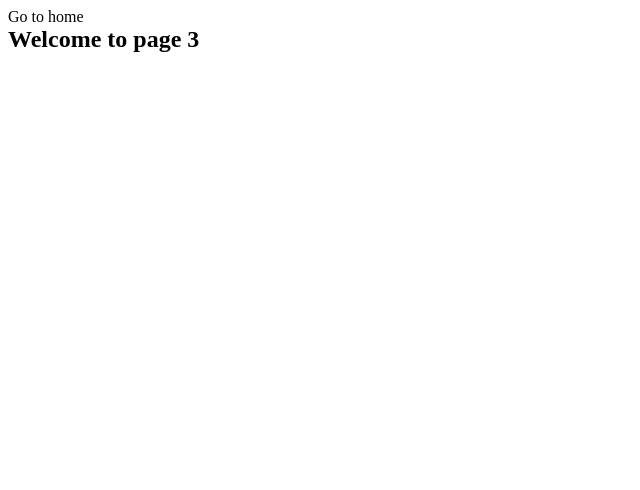
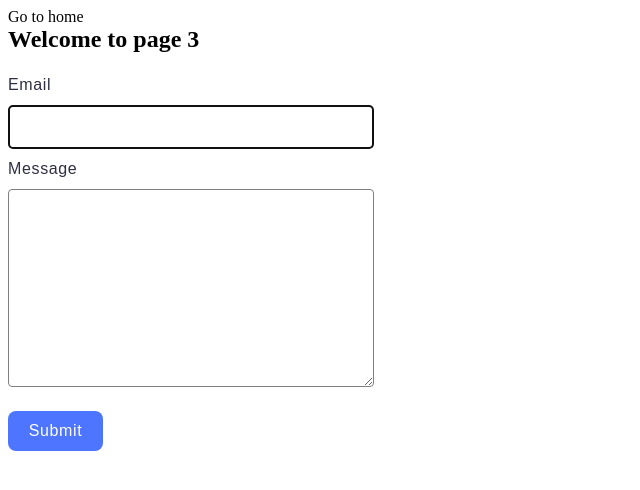
Before and after one commit to Juliiaks/goit-js-hw-009, a website built with Vite: page src/2-form.html in a window 1280 px wide. Shown: the whole page, without its empty margins (0-640 px from the left). Built offline with nearby package versions, Linux system fonts and the light colour scheme.

Commit message:
update form

```diff
--- a/src/2-form.html
+++ b/src/2-form.html
@@ -12,6 +12,19 @@
       <a href="./index.html">Go to home</a>
       <h1>Welcome to page 3</h1>
     </section>
+
+    <form class="feedback-form" autocomplete="off">
+      <label>
+        Email
+        <input type="email" name="email" autofocus />
+      </label>
+      <label>
+        Message
+        <textarea name="message" rows="8"></textarea>
+      </label>
+      <button type="submit">Submit</button>
+    </form>
+
     <script type="module" src="./js/2-form.js"></script>
   </body>
 </html>
--- a/src/css/styles.css
+++ b/src/css/styles.css
@@ -5,3 +5,89 @@
   |============================
 */
 @import url('./reset.css');
+
+.gallery{
+  display: flex;
+  flex-wrap: wrap;
+  gap: 24px;
+  justify-content: center;
+}
+
+
+.feedback-form{
+  display: flex;
+  flex-direction: column;
+  gap: 8px;
+  margin-top: 20px;
+}
+
+label{
+  display: flex;
+  flex-direction: column;
+  gap: 8px;
+
+  font-family: "Montserrat", sans-serif;
+    font-weight: 400;
+    font-size: 16px;
+    line-height: 1.5;
+    letter-spacing: 0.04em;
+    color: #2e2f42;
+}
+
+input{
+width: 360px;
+height: 40px;
+border: 1px solid #808080;
+  border-radius: 4px;
+}
+textarea{
+  width: 360px;
+  border: 1px solid #808080;
+    border-radius: 4px;
+
+    font-family: "Montserrat", sans-serif;
+      font-weight: 400;
+      font-size: 16px;
+      line-height: 1.5;
+      letter-spacing: 0.04em;
+      color: #2e2f42;
+
+}
+
+button{
+  margin-top: 16px;
+  border-radius: 8px;
+    padding: 8px 16px;
+    width: 95px;
+    height: 40px;
+    background-color: #4e75ff;
+    border: none;
+
+    font-family: "Montserrat", sans-serif;
+      font-weight: 500;
+      font-size: 16px;
+      line-height: 1.5;
+      letter-spacing: 0.04em;
+      color: #fff;
+}
+
+input:hover, input:focus{
+  border: 1px solid #000;
+}
+
+input{
+  font-family: "Montserrat", sans-serif;
+font-weight: 400;
+font-size: 16px;
+line-height: 1.5;
+letter-spacing: 0.04em;
+color: #2e2f42;
+}
+
+textarea:hover, textarea:focus{
+  border: 1px solid #000;
+}
+
+button:hover, button:focus{
+  background-color: #6c8cff;
+}
--- a/src/js/2-form.js
+++ b/src/js/2-form.js
@@ -0,0 +1,23 @@
+const form = document.querySelector(".feedback-form");
+const email = form.querySelector("input");
+const message = form.querySelector("textarea")
+
+const STORAGE_KEY = "feedback-form-state"
+
+
+form.addEventListener("submit", handleSubmit);
+form.addEventListener("input", enteredText);
+// input.addEventListener("input", enteredText);
+// textarea.addEventListener("input", enteredText);
+
+function enteredText(event) {
+const messageText = event.target.value;
+localStorage.setItem(STORAGE_KEY, messageText);
+}
+
+function handleSubmit(event) {
+    event.preventDefault();
+    console.log({ email: email.value, message: message.value });
+    event.currentTarget.reset();
+    localStorage.removeItem(STORAGE_KEY);
+}
```
